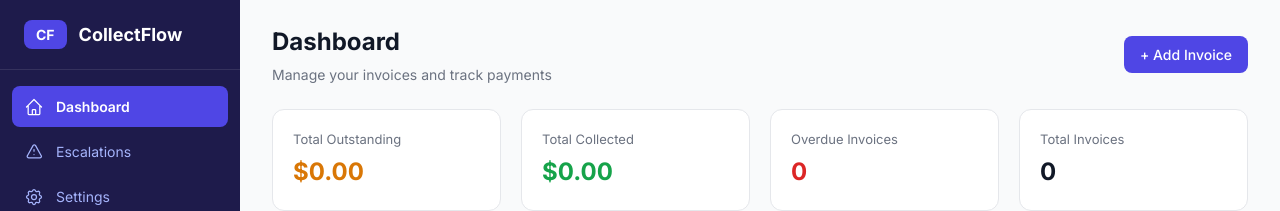
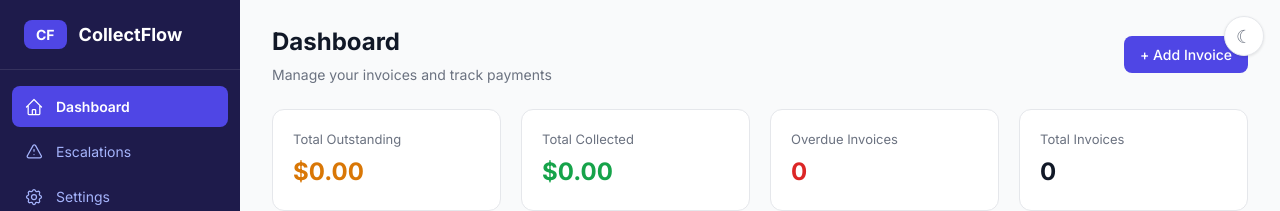
Before and after one commit to Arnavispro123/collectflow, a Next.js app: page /dashboard in a window 1280 px wide. Shown: the top 211 px of the page. Built offline with nearby package versions, Linux system fonts and the light colour scheme; no server answers.

Commit message:
Fix login with supabase-js client, add dark mode toggle, improve signup

```diff
--- a/src/app/globals.css
+++ b/src/app/globals.css
@@ -7,22 +7,39 @@ body {
   color: #111827;
   -webkit-font-smoothing: antialiased;
   -moz-osx-font-smoothing: grayscale;
+  transition: background-color 0.2s, color 0.2s;
 }
 
 html[data-theme="dark"] body {
-  background-color: #111827;
-  color: #f3f4f6;
+  background-color: #0f172a;
+  color: #e2e8f0;
 }
 
 html[data-theme="dark"] input,
 html[data-theme="dark"] select,
 html[data-theme="dark"] textarea {
-  background-color: #374151;
-  color: #f3f4f6;
-  border-color: #4b5563;
+  background-color: #1e293b;
+  color: #e2e8f0;
+  border-color: #334155;
 }
 
 html[data-theme="dark"] option {
-  background-color: #374151;
-  color: #f3f4f6;
+  background-color: #1e293b;
+  color: #e2e8f0;
 }
+
+html[data-theme="dark"] table {
+  color: #e2e8f0;
+}
+
+html[data-theme="dark"] thead {
+  background-color: #1e293b;
+}
+
+html[data-theme="dark"] tr {
+  border-color: #334155;
+}
+
+html[data-theme="dark"] th {
+  color: #94a3b8;
+}
--- a/src/app/layout.tsx
+++ b/src/app/layout.tsx
@@ -1,6 +1,7 @@
 import type { Metadata } from "next";
 import { Inter } from "next/font/google";
 import "./globals.css";
+import DarkModeToggle from "@/components/DarkModeToggle";
 
 const inter = Inter({ subsets: ["latin"] });
 
@@ -12,7 +13,10 @@ export const metadata: Metadata = {
 export default function RootLayout({ children }: { children: React.ReactNode }) {
   return (
     <html lang="en">
-      <body className={inter.className}>{children}</body>
+      <body className={inter.className}>
+        <DarkModeToggle />
+        {children}
+      </body>
     </html>
   );
 }
--- a/src/app/login/page.tsx
+++ b/src/app/login/page.tsx
@@ -1,11 +1,10 @@
 "use client";
 
 import { useState } from "react";
-import { useRouter } from "next/navigation";
 import Link from "next/link";
+import { supabase } from "@/lib/supabase";
 
 export default function LoginPage() {
-  var router = useRouter();
   var [email, setEmail] = useState("");
   var [password, setPassword] = useState("");
   var [error, setError] = useState("");
@@ -16,27 +15,18 @@ export default function LoginPage() {
     setError("");
     setLoading(true);
 
-    try {
-      var res = await fetch("/api/auth/login", {
-        method: "POST",
-        headers: { "Content-Type": "application/json" },
-        body: JSON.stringify({ email: email, password: password }),
-      });
+    var { error: authError } = await supabase.auth.signInWithPassword({
+      email: email,
+      password: password,
+    });
 
-      var data = await res.json();
+    if (authError) {
+      setError(authError.message);
+      setLoading(false);
+      return;
+    }
 
-      if (!res.ok) {
-        setError(data.error || "Login failed");
-        setLoading(false);
-        return;
-      }
-
-      router.push("/dashboard");
-      router.refresh();
-    } catch (err) {
-      setError("Something went wrong. Please try again.");
-      setLoading(false);
-    }
+    window.location.href = "/dashboard";
   }
 
   return (
--- a/src/app/signup/page.tsx
+++ b/src/app/signup/page.tsx
@@ -2,6 +2,7 @@
 
 import { useState } from "react";
 import Link from "next/link";
+import { supabase } from "@/lib/supabase";
 
 export default function SignupPage() {
   var [email, setEmail] = useState("");
@@ -27,27 +28,19 @@ export default function SignupPage() {
 
     setLoading(true);
 
-    try {
-      var res = await fetch("/api/auth/signup", {
-        method: "POST",
-        headers: { "Content-Type": "application/json" },
-        body: JSON.stringify({ email: email, password: password }),
+    var { error: authError } = await supabase.auth.signUp({
+      email: email,
+      password: password,
     });
 
-      var data = await res.json();
-
-      if (!res.ok) {
-        setError(data.error || "Signup failed");
+    if (authError) {
+      setError(authError.message);
       setLoading(false);
       return;
     }
 
     setSuccess(true);
     setLoading(false);
-    } catch (err) {
-      setError("Something went wrong. Please try again.");
-      setLoading(false);
-    }
   }
 
   if (success) {
--- /dev/null
+++ b/src/components/DarkModeToggle.tsx
@@ -0,0 +1,55 @@
+"use client";
+
+import { useState, useEffect } from "react";
+
+export default function DarkModeToggle() {
+  var [dark, setDark] = useState(false);
+
+  useEffect(function () {
+    var saved = localStorage.getItem("theme");
+    if (saved === "dark") {
+      document.documentElement.setAttribute("data-theme", "dark");
+      setDark(true);
+    }
+  }, []);
+
+  function toggle() {
+    if (dark) {
+      document.documentElement.removeAttribute("data-theme");
+      localStorage.setItem("theme", "light");
+      setDark(false);
+    } else {
+      document.documentElement.setAttribute("data-theme", "dark");
+      localStorage.setItem("theme", "dark");
+      setDark(true);
+    }
+  }
+
+  return (
+    <button
+      onClick={toggle}
+      title={dark ? "Switch to light mode" : "Switch to dark mode"}
+      style={{
+        position: "fixed",
+        top: "16px",
+        right: "16px",
+        zIndex: 9999,
+        width: "40px",
+        height: "40px",
+        borderRadius: "50%",
+        border: "1px solid #e5e7eb",
+        background: dark ? "#1e293b" : "white",
+        color: dark ? "#fbbf24" : "#6b7280",
+        cursor: "pointer",
+        display: "flex",
+        alignItems: "center",
+        justifyContent: "center",
+        boxShadow: "0 1px 3px rgba(0,0,0,0.1)",
+        fontSize: "18px",
+        transition: "all 0.2s",
+      }}
+    >
+      {dark ? "\u2600" : "\u263E"}
+    </button>
+  );
+}
--- a/src/lib/supabase.ts
+++ b/src/lib/supabase.ts
@@ -1,6 +1,6 @@
-import { createBrowserClient } from "@supabase/ssr";
+import { createClient } from "@supabase/supabase-js";
 
-export var supabase = createBrowserClient(
-  process.env.NEXT_PUBLIC_SUPABASE_URL!,
-  process.env.NEXT_PUBLIC_SUPABASE_ANON_KEY!
-);
+var supabaseUrl = process.env.NEXT_PUBLIC_SUPABASE_URL!;
+var supabaseAnonKey = process.env.NEXT_PUBLIC_SUPABASE_ANON_KEY!;
+
+export var supabase = createClient(supabaseUrl, supabaseAnonKey);
```
Lines whose indentation alone changed are shown as unchanged.
